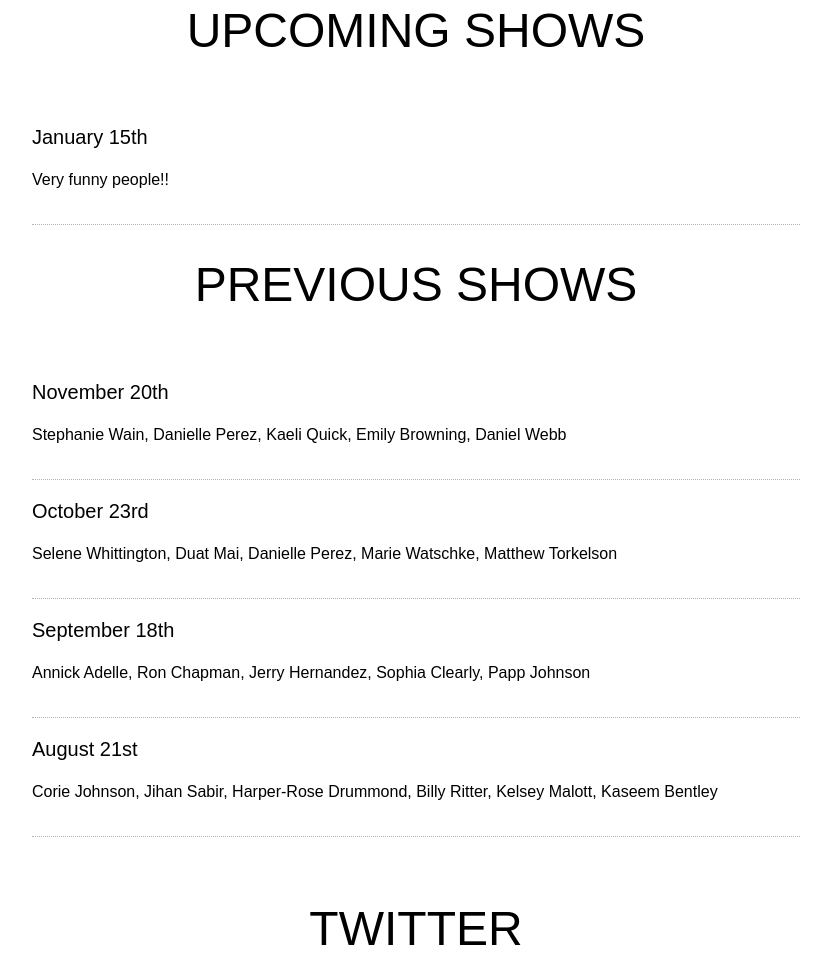
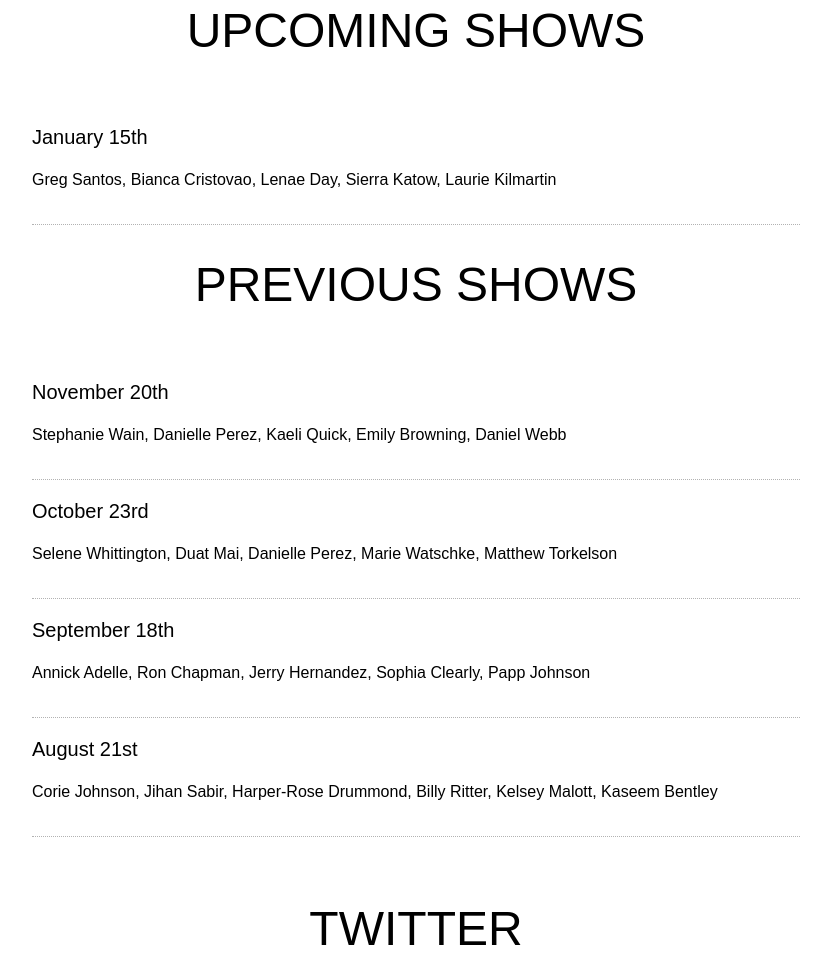
Before and after one commit to lambtron/lastshowcomedy.com, a website: page docs/index.html in a window 1280 px wide. Shown: the part 974-1942 px from the top of the page, without its empty margins (224-1055 px from the left). Drawn offline with nearby package versions, Linux system fonts and the light colour scheme; no server answers.

Commit message:
Updated site

```diff
--- a/docs/index.html
+++ b/docs/index.html
@@ -59,7 +59,7 @@
           January 15th
         </div>
         <p>
-          Very funny people!!
+          Greg Santos, Bianca Cristovao, Lenae Day, Sierra Katow, Laurie Kilmartin
         </p>
       </li>
     </ul>
```
